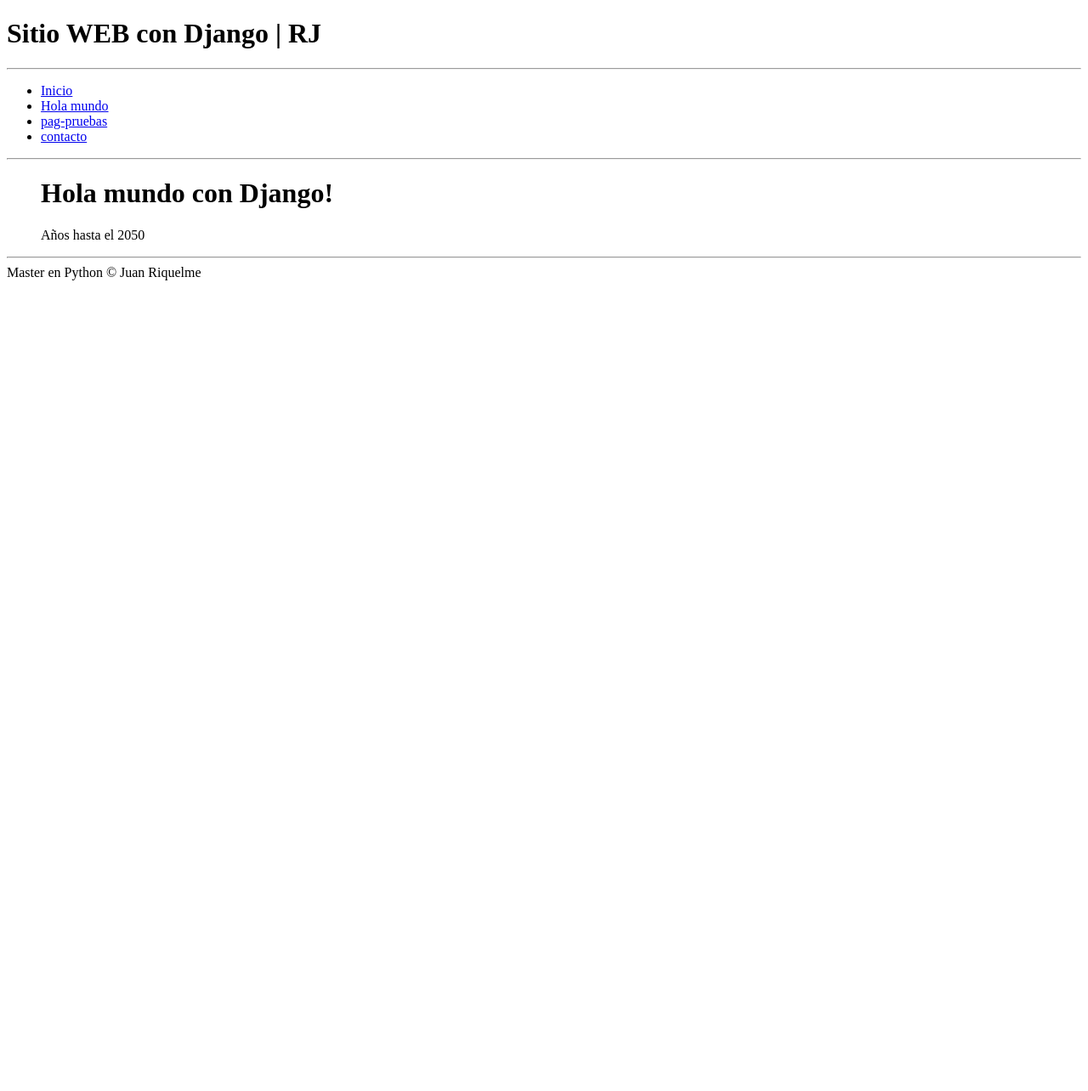
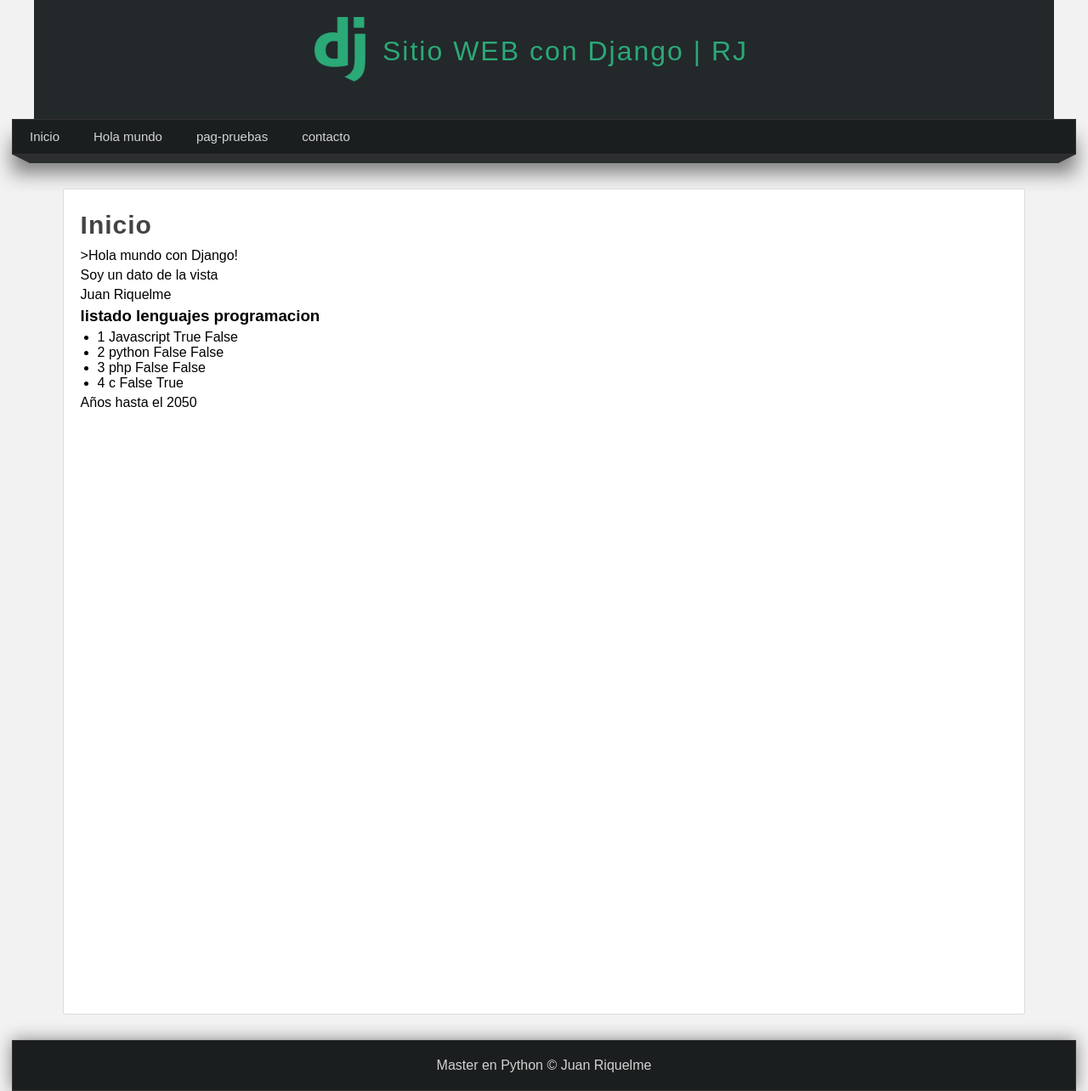
Before and after one commit to gabrielRiquelme/Master, a Django app: page / in a window 1280 px wide. Shown: the whole page at 85% size. Before the commit the page ends 330 px from the top, so only its background shows below. Run offline with Django 5.2, Linux system fonts and the light colour scheme.

Commit message:
mas de django

```diff
--- /dev/null
+++ b/Django/djangoProject/miapp/static/css/style.css
@@ -0,0 +1,156 @@
+/* Estilos generales*/
+
+*{
+    margin: 0px;
+    padding: 0px;
+    font-family: sans-serif,Arial, Helvetica;
+    text-decoration: none;
+}
+.box p,.box h2,.box h3,.box ul{
+    margin-top: 5px;
+    margin-bottom: 5px;
+}
+
+
+.box ul,.box ol{
+    margin-left: 20px;
+    margin-bottom: 5px;
+}
+
+body{
+    background-color: #f2f2f2;
+}
+
+/*Estilos cabecera*/
+
+header{
+    width: 1200px;
+    height: 140px;
+    background-color: #23282b;
+    margin: 0px auto;
+
+}
+#logotipo{
+    width: 45%;
+    height: 130px;
+    margin: 0px auto;
+    padding-top: 12px;
+}
+#logotipo img{
+    display: block;
+    width: 60px;
+    float: left;
+    margin-top: 8px;
+
+}
+#logotipo h1{
+    display: block;
+    float: left;
+    margin-top: 30px;
+    margin-left: 20px;
+    letter-spacing: 2px;
+    font-weight: lighter;
+    color: #2ba977;
+
+}
+
+/*Estilos navegacion*/
+
+nav{
+    width: 1250px;
+    height: 40px;
+    margin: 0 auto;
+    background-color: #1b1e1f;
+    border: 1px solid #333333;
+    box-shadow: 0px 22px 22px gray;
+    font-size: 15PX;
+}
+nav ul{
+    list-style: none;
+    text-decoration: none;
+}
+nav ul li{
+    line-height: 40px;
+    float: left;
+}
+
+nav ul li a{
+    display: block;
+    padding-left: 20px;
+    padding-right: 20px;
+    color: #d1d4d6;
+}
+
+nav ul li a:hover{
+    background: #2ba977;
+    box-shadow: 0px 0px 5px #444 inset;
+    color: white;
+    transition: all 300ms;
+}
+
+.barra{
+    width: 1250px;
+    margin: 0 auto;
+
+}
+.esquina-izquierda{
+    display: block;
+    border-left: 20px solid transparent;
+    border-top: 10px solid #2B2F30;
+    float: left;
+}
+.esquina-derecha{
+    display: block;
+    border-right: 20px solid transparent;
+    border-top: 10px solid #2B2F30;
+    float: right;
+}
+.relleno-barra{
+    display: block;
+    width: 1210px;
+    height: 10px;
+    background: #2B2F30;
+    float: left;
+}
+
+/*EStilos contenido principal*/
+
+#content{
+    width: 1212px;
+    min-height: 930px;
+    margin: 0 auto;
+    margin-bottom: 30px;
+    margin-top: 40px;
+}
+
+.box{
+    background: white;
+    width: 90%;
+    min-height: 930px;
+    padding: 20px;
+    border:1px solid #ddd;
+    border-radius: 2px;
+    margin: 0 auto;
+}
+
+.title{
+    color: #444;
+    letter-spacing: 1px;
+    font-size: 30px;
+    margin-bottom: 10px;
+}
+
+/*Pie de pagina*/
+
+
+footer{
+    width: 1250px;
+    background-color: #1b1e1f;
+    border: 1px solid #333;
+    color: #d1d1d1;
+    text-align: center;
+    padding-top: 20px;
+    padding-bottom:20px ;
+    box-shadow: 0px 0px 20px gray;
+    margin: 0 auto;
+}
--- a/Django/djangoProject/miapp/templates/hola-mundo.html
+++ b/Django/djangoProject/miapp/templates/hola-mundo.html
@@ -3,8 +3,8 @@
 {%block title%}Hola mundo{%endblock%}
 
 {% block content %}
-
-<h1>Hola mundo con Django!</h1>
-<h3>Echo por Juan!</h3>
+    {{block.super}}
+    <h1 class="title"></h1class>>Hola mundo con Django!</h1>
+    <h3>Echo por Juan!</h3>
 
 {% endblock %}
--- a/Django/djangoProject/miapp/templates/index.html
+++ b/Django/djangoProject/miapp/templates/index.html
@@ -1,11 +1,36 @@
 {% extends 'layout.html' %}
 
-{%block title%}Inicio{%endblock%}
+{%block title%}{{title}}{%endblock%}
 
 {% block content %}
 
-<h1>Hola mundo con Django!</h1>
+{% comment "Esto es un comentario." %}
+    nota
+{% endcomment %}
+
+<h1 class="title">{{title}}</h1>>Hola mundo con Django!</h1>
+
+
+<p>{{mi_variable}}</p>
+
+{% if nombre and nombre == 'Juan Riquelme' %}
+    <p>{{nombre}}</p>
+{% else %}
+    <p>EL nombre noe existe</p>
+{% endif %}
+
+<h3>listado lenguajes programacion</h3>
+<ul>
+    {% for lenguaje in lenguajes %}
+        <li>{{forloop.counter}} {{lenguaje}} {{forloop.first}} {{forloop.last}}  </li>
+    {%empty%}
+        <p>NO HAY LENGUAJES</p>
+    {%endfor%}
+</ul>
+
+
+
 <p>Años hasta el 2050</p>
-<ul>
+
 
 {% endblock %}
--- a/Django/djangoProject/miapp/templates/layout.html
+++ b/Django/djangoProject/miapp/templates/layout.html
@@ -1,3 +1,4 @@
+
 <!DOCTYPE html>
 <html lang="es">
 
@@ -10,12 +11,18 @@
         {% endblock%}
         |Sitio web Django
     </title>
+    {% load static %}
+    <link rel="stylesheet" type="text/css" href="{% static 'css/style.css' %}">
 </head>
 
 <body>
-
+    <header>
+        <div id="logotipo">
+        <img src="{% static 'images/logo.png' %}"/>
         <h1>Sitio WEB con Django | RJ</h1>
-    <hr />
+        </div>
+    </header>
+    <nav>
         <ul>
 
             <li> <a href="/inicio"> Inicio </a></li>
@@ -26,15 +33,27 @@
 
             <li> <a href="/contacto">contacto</a></li>
         </ul>
-    <hr />
-    <dir id="content">
+    </nav>
+
+    <div class="barra">
+        <span class="esquina-izquierda"></span>
+        <span class="relleno-barra"></span>
+        <span class="esquina-derecha"></span>
+    </div>
+
+    <div id="content">
+        <div class="box">
+            <h2 class="title"></h2>
             {% block content%}
 
             <!--COdigo que vienve de templates-->
+            <strong>COntenido bloque original</strong>
 
             {% endblock%}
-    </dir>
-    <hr />
+        </div>
+
+    </div>
+
     <footer>
         Master en Python &copy; Juan Riquelme
     </footer>
--- a/Django/djangoProject/miapp/templates/pagina.html
+++ b/Django/djangoProject/miapp/templates/pagina.html
@@ -4,7 +4,7 @@
 
 {%block content%}
 
-<h1>Pagina de mi web</h1>
+<h1 class="title">Pagina de mi web</h1>
 <h3>Echo por Juan!</h3>
 
 {%endblock%}
--- a/Django/djangoProject/miapp/views.py
+++ b/Django/djangoProject/miapp/views.py
@@ -8,7 +8,9 @@ from django.shortcuts import render,HttpResponse,redirect
 layout = ""
 
 def index(request):
+    """
     html =""
+
     year = 2021
     while year <= 2050:
         if year % 2 ==0:
@@ -16,8 +18,18 @@ def index(request):
         year +=1
 
     html += "</ul>"
+    """
+    year = 2021
+    hasta = range(year,2051)
+    nombre = 'Juan Riquelme'
+    lenguajes = ['Javascript','python','php','c']
 
-    return render(request,'index.html')
+    return render(request,'index.html',{
+        'title':'Inicio',
+        'mi_variable':'Soy un dato de la vista',
+        'nombre':nombre,
+        'lenguajes':lenguajes
+    })
 
 def hola_mundo(request):
     return render(request,'hola-mundo.html')
```
Also changed, not shown: Django/djangoProject/miapp/static/images/logo.png (added). Lines whose indentation alone changed are shown as unchanged.
